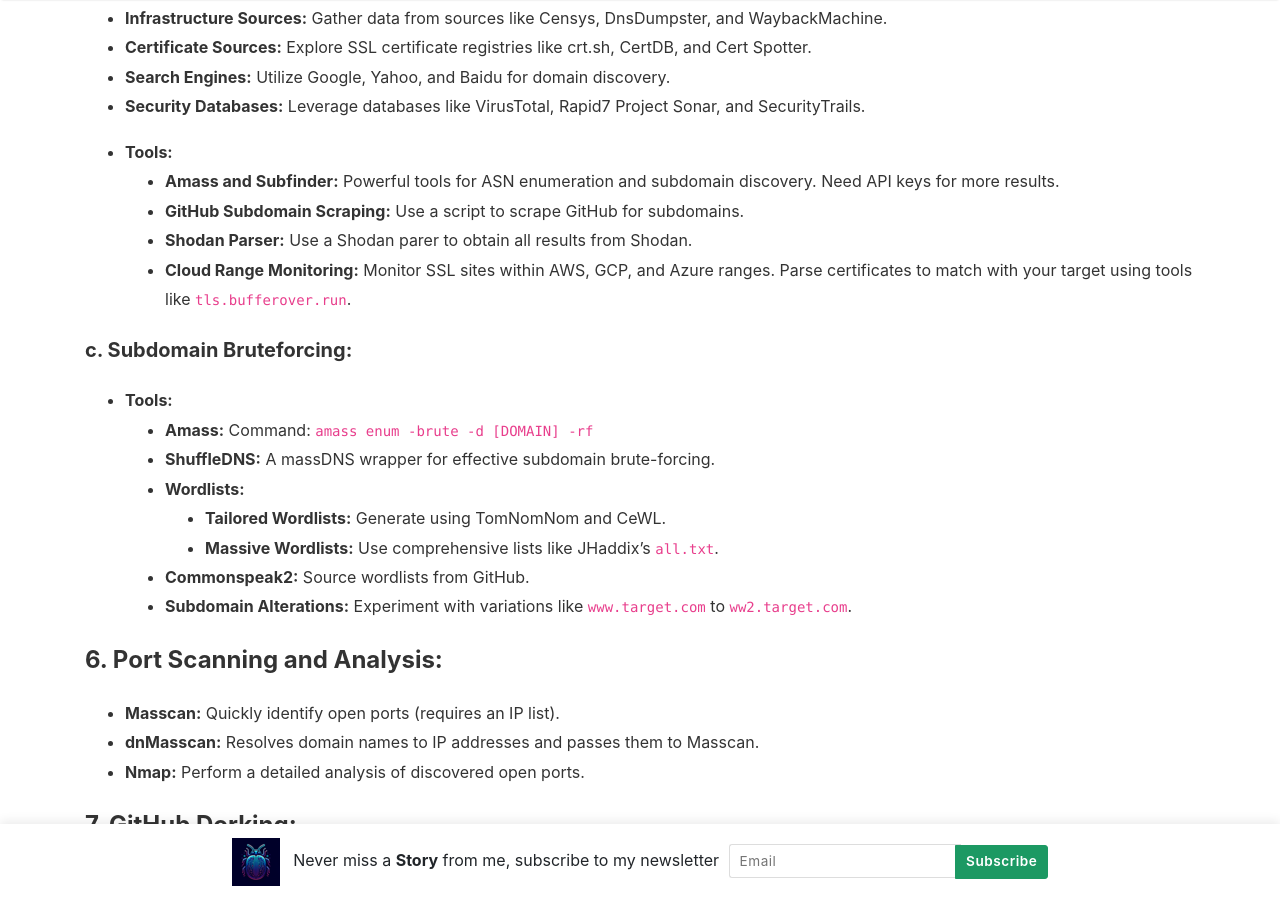
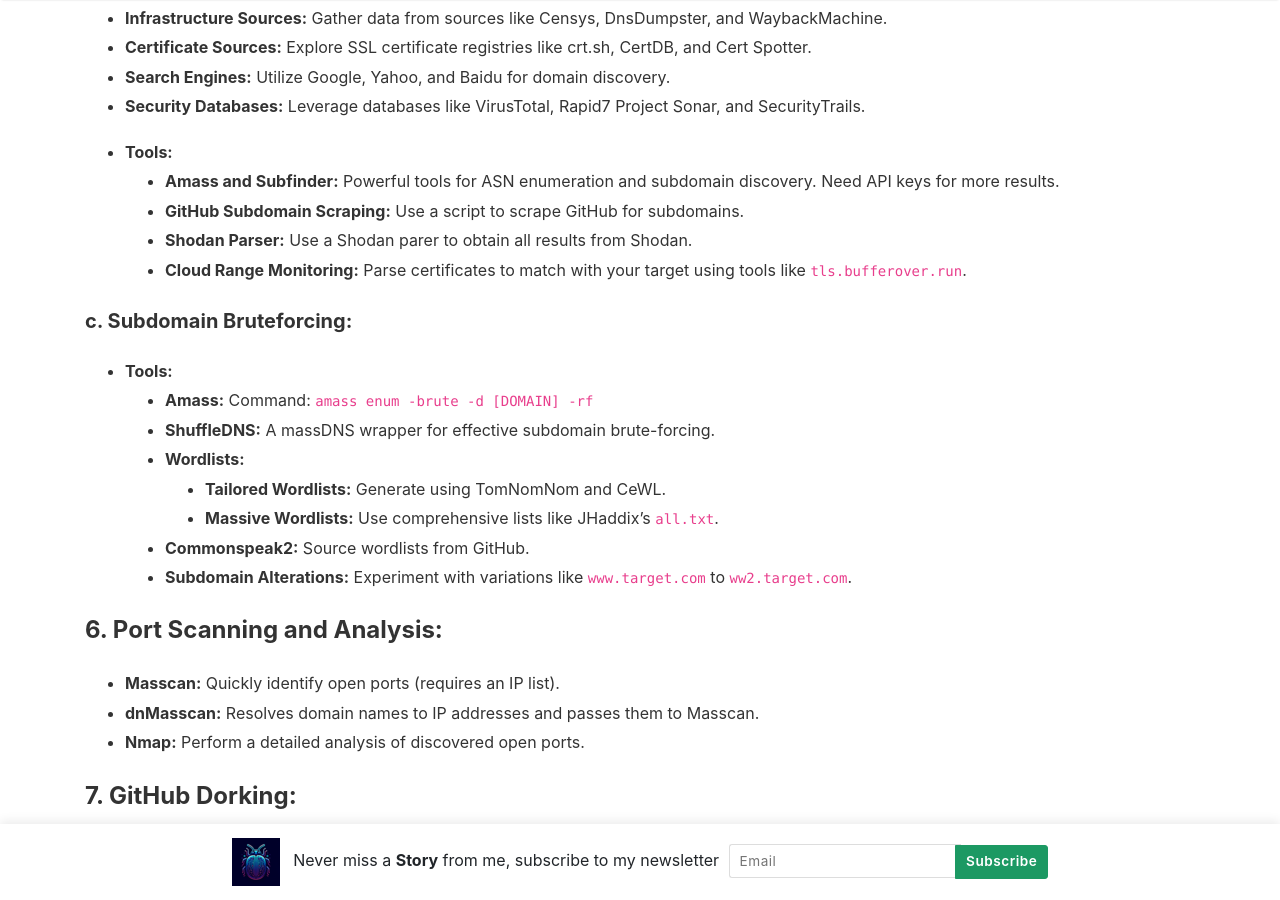
Before and after one commit to Turbul3nce/Turbul3nce.github.io, a Jekyll site: the page built from _pages/info.md, in a window 1280 px wide and 900 px high, scrolled down 1888 px. Built offline with Jekyll 4.4.1, drawn with Linux system fonts in a browser that asks for light colours; nearby versions of some CDN libraries.

Commit message:
Update info.md

```diff
--- a/_pages/info.md
+++ b/_pages/info.md
@@ -43,6 +43,7 @@ comments: false
 #### Core Objectives:
 - **Identify all subdomains!**
 - **Identify all open ports!**
+<br>
 
 #### 1. Information Gathering:
    - **Target Details:** Collect comprehensive data on the target, including potential acquisitions.
@@ -78,7 +79,7 @@ comments: false
      - **Amass and Subfinder:** Powerful tools for ASN enumeration and subdomain discovery. Need API keys for more results.
      - **GitHub Subdomain Scraping:** Use a script to scrape GitHub for subdomains.
      - **Shodan Parser:** Use a Shodan parer to obtain all results from Shodan.
-     - **Cloud Range Monitoring:** Monitor SSL sites within AWS, GCP, and Azure ranges. Parse certificates to match with your target using tools like `tls.bufferover.run`.
+     - **Cloud Range Monitoring:** Parse certificates to match with your target using tools like `tls.bufferover.run`.
 
 ##### c. Subdomain Bruteforcing:
    - **Tools:**
```
